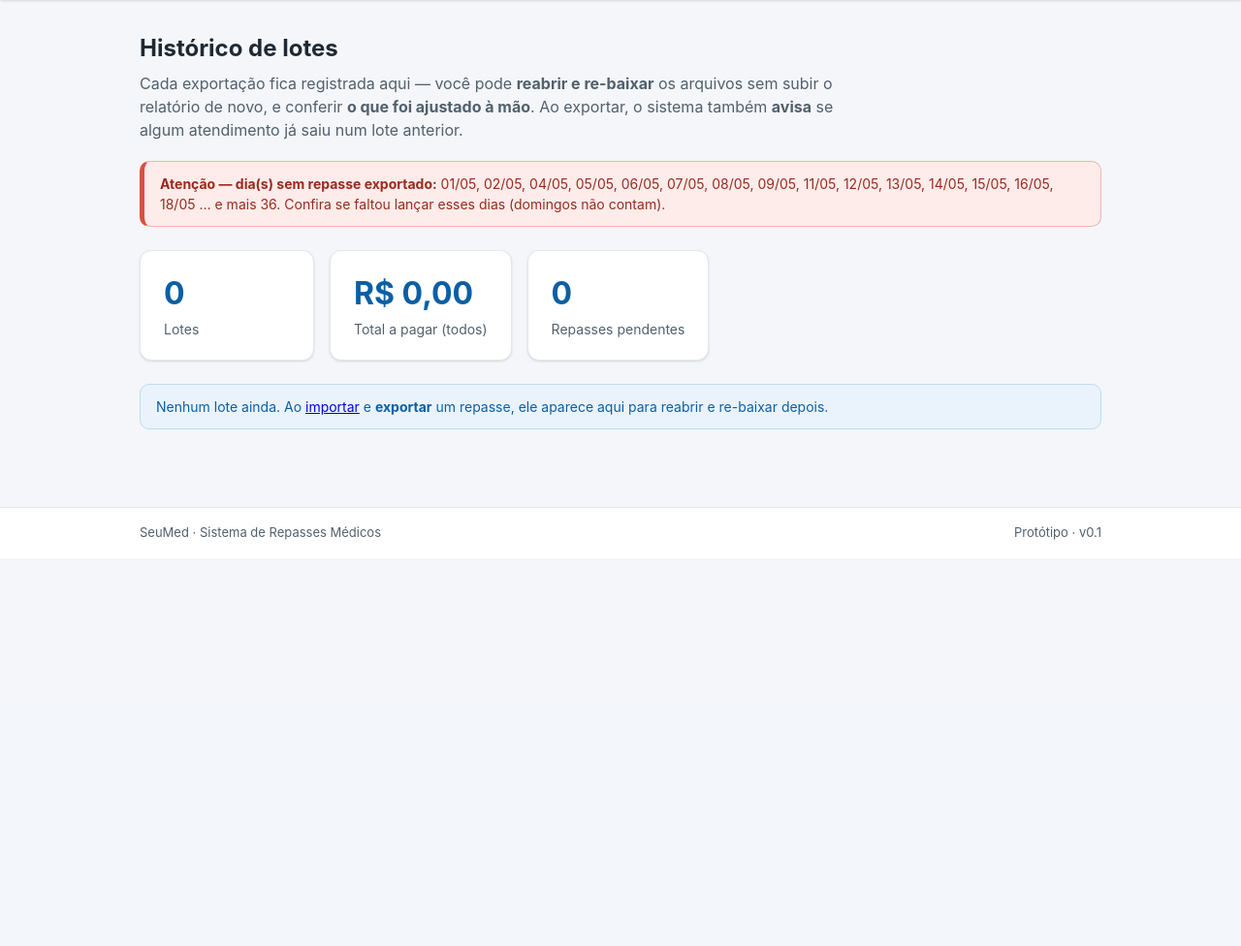
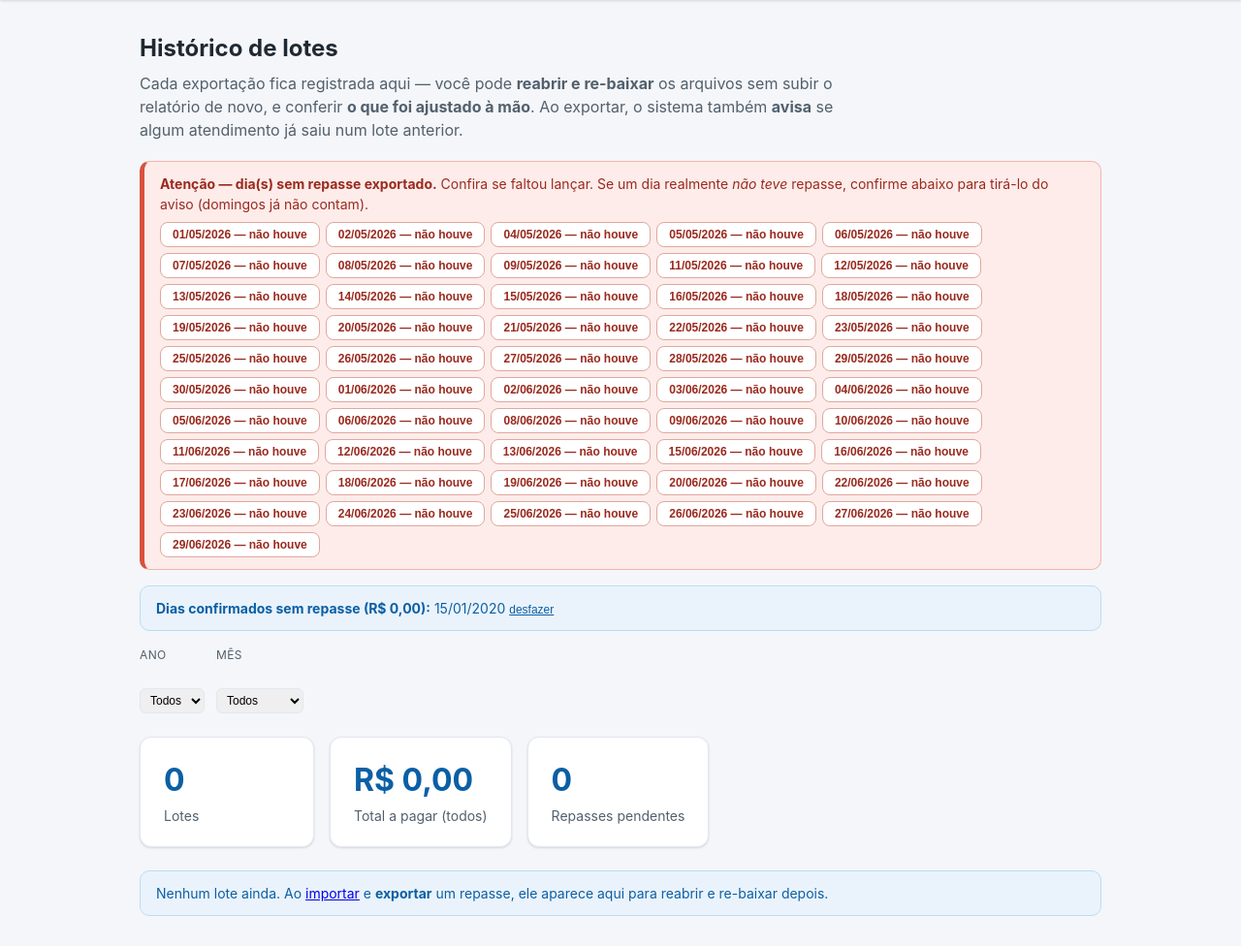
Before and after one commit to FinanceiroSeuMed/Sistema-de-repasses-m-dicos, a Django app: page /lotes/ in a window 1280 px wide. Shown: the part 77-1053 px from the top of the page at 97% size. Before the commit the page ends 634 px from the top, so only its background shows below. Run offline with Django 5.2, Linux system fonts and the light colour scheme; tables that the repository leaves empty hold one stand-in row (values such as "Sample post"); data that the repository does not hold is empty.

Commit message:
Re-seed de medicos (Nome Fantasia + CNPJ) + confirmacao de dia sem repasse + filtros no historico
Cadastro de medicos:
- Novo campo Medico.nome_fantasia (nome fantasia da PJ), exibido em Medicos,
  Administracao e no cadastro rapido da revisao; buscavel no admin.
- seed_medicos passa a ler a lista de medicos da PLANILHA (fonte canonica), e
  nao de carregar_livro_padrao() -- que, com regras ja no banco, lia os medicos
  do proprio banco e virava um no-op circular (nao restaurava o cadastro se ele
  se perdesse). Corrige a recuperacao "banco de dados se perdeu".
- Overrides da diretoria (2026-07-02): razao social + nome fantasia + CNPJ dos
  15 medicos PJ (o CNPJ e a chave do Fornecedor na OMIE a pagar).

Dia sem repasse (confirmacao):
- Novo modelo DiaSemRepasse: a diretoria confirma que um dia nao teve repasse;
  o dia sai do aviso e aparece no historico com valor nulo (R$ 0,00). Apagar a
  confirmacao faz o sistema voltar a solicitar o repasse. Botoes no aviso +
  secao "Dias confirmados sem repasse" com desfazer. Registrado no admin.

Historico:
- Filtros de mes e ano (pelo periodo do atendimento) no topo da lista.

Testes: +7 (recuperacao do seed com fantasia/CNPJ, DiaSemRepasse cobre e reabre
a lacuna, endpoints confirmar/remover, filtros de mes/ano). 90 no total, todos OK.

Co-Authored-By: Claude Opus 4.8 <noreply@anthropic.com>

```diff
--- a/repasses/models.py
+++ b/repasses/models.py
@@ -35,6 +35,8 @@ class Medico(models.Model):
                                  default=CATEGORIA_MEDICO)
     razao_social = models.CharField('Razão Social', max_length=200, blank=True,
                                     help_text='Razão social do médico (PJ).')
+    nome_fantasia = models.CharField('Nome Fantasia', max_length=200, blank=True,
+                                     help_text='Nome fantasia da clínica/PJ do médico.')
     cnpj = models.CharField('CNPJ', max_length=20, blank=True,
                             help_text='CNPJ do médico (PJ) — é a CHAVE do Fornecedor no contas a pagar da OMIE.')
     chave_pix = models.CharField('Chave PIX', max_length=80, blank=True,
@@ -92,6 +94,24 @@ class AjusteMensal(models.Model):
 
     def __str__(self):
         return f'{self.medico.nome} {self.ano_mes}: {self.valor}'
+
+
+class DiaSemRepasse(models.Model):
+    """Dia confirmado pela diretoria como SEM repasse (não houve atendimento a repassar).
+    Some do aviso de 'dias sem repasse' e aparece no histórico como marcador de valor
+    nulo. Apagar volta a solicitar o repasse daquele dia. (Diretoria 2026-07-02.)"""
+
+    data = models.DateField('Dia', unique=True)
+    criado_em = models.DateTimeField('Confirmado em', auto_now_add=True)
+    criado_por = models.CharField('Por', max_length=150, blank=True)
+
+    class Meta:
+        verbose_name = 'Dia sem repasse (confirmado)'
+        verbose_name_plural = 'Dias sem repasse (confirmados)'
+        ordering = ['-data']
+
+    def __str__(self):
+        return f'Sem repasse — {self.data:%d/%m/%Y}'
 
 
 class CorrecaoMemorizada(models.Model):
--- a/repasses/urls.py
+++ b/repasses/urls.py
@@ -16,6 +16,8 @@ urlpatterns = [
     path('importar/exportar/', views.exportar, name='exportar'),
     path('saidas/<str:pasta>/<str:arquivo>', views.baixar_saida, name='baixar_saida'),
     path('lotes/', views.lotes_lista, name='lotes'),
+    path('lotes/sem-repasse/', views.confirmar_sem_repasse, name='confirmar_sem_repasse'),
+    path('lotes/sem-repasse/<int:pk>/remover/', views.remover_sem_repasse, name='remover_sem_repasse'),
     path('relatorio-mensal/', views.relatorio_mensal, name='relatorio_mensal'),
     path('relatorio-mensal/ajustes/', views.salvar_ajuste_mensal, name='salvar_ajuste_mensal'),
     path('lotes/<int:pk>/', views.lote_detalhe, name='lote_detalhe'),
--- a/repasses/views.py
+++ b/repasses/views.py
@@ -13,7 +13,7 @@ from django.urls import reverse
 
 from .forms import ImportarMedPlusForm
 from .models import (AjusteMensal, ArquivoSaida, ClasseMemorizada, CorrecaoMemorizada,
-                     Lote, Medico, RegraRepasse, Repasse, RepasseRascunho)
+                     DiaSemRepasse, Lote, Medico, RegraRepasse, Repasse, RepasseRascunho)
 from .services import correcoes, medplus, omie, regras, repasse
 
 
@@ -925,6 +925,7 @@ def cadastrar_medicos(request):
         Medico.objects.create(
             nome=nome, categoria=categoria,
             razao_social=(request.POST.get(f'novo_razao_{i}') or '').strip(),
+            nome_fantasia=(request.POST.get(f'novo_fantasia_{i}') or '').strip(),
             cnpj=(request.POST.get(f'novo_cnpj_{i}') or '').strip(),
             chave_pix=(request.POST.get(f'novo_pix_{i}') or '').strip(),
             regra_obs=(request.POST.get(f'novo_regra_{i}') or '').strip(),
@@ -1581,6 +1582,8 @@ def _dias_sem_repasse():
     from datetime import date, timedelta
     dias = set(Repasse.objects.exclude(data__isnull=True)
                .values_list('data', flat=True).distinct())
+    # dias que a diretoria CONFIRMOU não terem repasse contam como "cobertos".
+    dias |= set(DiaSemRepasse.objects.values_list('data', flat=True))
     if not dias:
         return []
     hoje = date.today()
@@ -1594,13 +1597,58 @@ def _dias_sem_repasse():
 
 
 def _dias_faltantes_fmt():
-    """Dias sem repasse exportado, já formatados 'DD/MM' — para o aviso persistente."""
-    return [d.strftime('%d/%m') for d in _dias_sem_repasse()]
+    """Dias sem repasse exportado: [{iso, label}] — para o aviso persistente e o botão
+    de confirmar 'não houve repasse'."""
+    return [{'iso': d.isoformat(), 'label': d.strftime('%d/%m/%Y')} for d in _dias_sem_repasse()]
+
+
+def confirmar_sem_repasse(request):
+    """A diretoria confirma que um dia NÃO teve repasse (não havia o que exportar). Cria o
+    marcador — o dia some do aviso e aparece no histórico com valor nulo. (2026-07-02.)"""
+    if request.method != 'POST':
+        raise Http404()
+    from datetime import date
+    try:
+        dia = date.fromisoformat((request.POST.get('data') or '').strip())
+    except ValueError:
+        raise Http404('Data inválida.')
+    quem = request.user.get_username() if request.user.is_authenticated else 'diretoria'
+    DiaSemRepasse.objects.get_or_create(data=dia, defaults={'criado_por': quem})
+    messages.success(request, f'Dia {dia:%d/%m/%Y} confirmado sem repasse.')
+    return redirect('repasses:lotes')
+
+
+def remover_sem_repasse(request, pk):
+    """Remove a confirmação de 'dia sem repasse' — o dia volta a ser solicitado no aviso."""
+    if request.method != 'POST':
+        raise Http404()
+    obj = DiaSemRepasse.objects.filter(pk=pk).first()
+    if obj:
+        dia = obj.data
+        obj.delete()
+        messages.info(request, f'Dia {dia:%d/%m/%Y} voltou a ser solicitado (confirmação removida).')
+    return redirect('repasses:lotes')
+
+
+_MESES_FILTRO = [(1, 'Janeiro'), (2, 'Fevereiro'), (3, 'Março'), (4, 'Abril'), (5, 'Maio'),
+                 (6, 'Junho'), (7, 'Julho'), (8, 'Agosto'), (9, 'Setembro'), (10, 'Outubro'),
+                 (11, 'Novembro'), (12, 'Dezembro')]
 
 
 def lotes_lista(request):
-    """Histórico de lotes processados, com o que ainda falta pagar."""
-    lotes = list(Lote.objects.all())
+    """Histórico de lotes processados, com o que ainda falta pagar. Filtros de mês/ano
+    (por período do atendimento) e confirmação de dias sem repasse."""
+    qs = Lote.objects.all()
+    # Anos disponíveis (do período dos atendimentos) para o filtro.
+    anos = sorted({d.year for d in Lote.objects.exclude(periodo_inicio__isnull=True)
+                   .values_list('periodo_inicio', flat=True)}, reverse=True)
+    ano = request.GET.get('ano') or ''
+    mes = request.GET.get('mes') or ''
+    if ano.isdigit():
+        qs = qs.filter(periodo_inicio__year=int(ano))
+    if mes.isdigit():
+        qs = qs.filter(periodo_inicio__month=int(mes))
+    lotes = list(qs)
     pendentes_total = 0
     for l in lotes:
         reps = list(l.repasses.all())
@@ -1614,6 +1662,11 @@ def lotes_lista(request):
         'total_pagar': sum((l.total_pagar for l in lotes), 0),
         'pendentes_total': pendentes_total,
         'dias_faltantes': _dias_faltantes_fmt(),
+        'dias_confirmados': list(DiaSemRepasse.objects.all()),
+        'anos': anos,
+        'meses': _MESES_FILTRO,
+        'ano_sel': ano,
+        'mes_sel': mes,
     })
 
 
--- a/static/css/app.css
+++ b/static/css/app.css
@@ -187,6 +187,11 @@ body {
 /* Aviso persistente de dias sem repasse exportado — mais forte que o aviso comum. */
 .alerta-faltantes { background: #fdecea; color: #9a2a1e; border: 1px solid #f3b4ab;
     border-left: 5px solid #d9503f; font-size: 14px; }
+.dias-faltantes-botoes { display: flex; flex-wrap: wrap; gap: 6px; }
+.dias-faltantes-botoes .botao-mini { background: #fff; color: #9a2a1e; border: 1px solid #e0a89e; }
+.dia-confirmado { white-space: nowrap; margin-right: 2px; }
+.link-remover { background: none; border: none; color: var(--azul); cursor: pointer;
+    font-size: 12px; text-decoration: underline; padding: 0 0 0 4px; }
 
 .mensagens { margin: 12px 0; display: flex; flex-direction: column; gap: 8px; }
 .msg { border-radius: 10px; padding: 11px 16px; font-size: 14px; border: 1px solid transparent; }
--- a/templates/repasses/administracao.html
+++ b/templates/repasses/administracao.html
@@ -37,7 +37,7 @@
             <section class="bloco-medico">
                 <div class="bloco-cabecalho"><h2>{{ rotulo }} ({{ lista|length }})</h2></div>
                 <table class="tabela">
-                    <thead><tr><th>Médico</th><th>Papéis</th><th>Razão Social</th><th>CNPJ</th><th>Chave PIX</th><th>Regra / observação</th><th class="so-edicao">Editar</th></tr></thead>
+                    <thead><tr><th>Médico</th><th>Papéis</th><th>Razão Social</th><th>Nome Fantasia</th><th>CNPJ</th><th>Chave PIX</th><th>Regra / observação</th><th class="so-edicao">Editar</th></tr></thead>
                     <tbody>
                         {% for m in lista %}
                         <tr{% if not m.ativo %} class="linha-inativa"{% endif %}>
@@ -48,6 +48,7 @@
                                 {% if m.eh_anestesista %}<span class="badge badge-cirurgia">Anestesista</span>{% endif %}
                             </td>
                             <td>{{ m.razao_social|default:"—" }}</td>
+                            <td>{{ m.nome_fantasia|default:"—" }}</td>
                             <td>{{ m.cnpj|default:"—" }}</td>
                             <td>{{ m.chave_pix|default:"—" }}</td>
                             <td>{{ m.regra_obs|default:"—" }}</td>
--- a/templates/repasses/lotes.html
+++ b/templates/repasses/lotes.html
@@ -15,11 +15,45 @@
 
 {% if dias_faltantes %}
 <div class="alerta alerta-faltantes">
-    <strong>Atenção — dia(s) sem repasse exportado:</strong>
-    {{ dias_faltantes|slice:":15"|join:", " }}{% if dias_faltantes|length > 15 %} … e mais {{ dias_faltantes|length|add:"-15" }}{% endif %}.
-    Confira se faltou lançar esses dias (domingos não contam).
+    <p style="margin:0 0 8px"><strong>Atenção — dia(s) sem repasse exportado.</strong> Confira se faltou
+        lançar. Se um dia realmente <em>não teve</em> repasse, confirme abaixo para tirá-lo do aviso
+        (domingos já não contam).</p>
+    <div class="dias-faltantes-botoes">
+        {% for d in dias_faltantes %}
+        <form method="post" action="{% url 'repasses:confirmar_sem_repasse' %}" style="display:inline">
+            {% csrf_token %}
+            <input type="hidden" name="data" value="{{ d.iso }}">
+            <button type="submit" class="botao botao-mini" title="Confirmar que {{ d.label }} não teve repasse">{{ d.label }} — não houve</button>
+        </form>
+        {% endfor %}
+    </div>
 </div>
 {% endif %}
+
+{% if dias_confirmados %}
+<div class="alerta alerta-info">
+    <strong>Dias confirmados sem repasse (R$ 0,00):</strong>
+    {% for c in dias_confirmados %}<span class="dia-confirmado">{{ c.data|date:"d/m/Y" }}<form method="post" action="{% url 'repasses:remover_sem_repasse' c.id %}" style="display:inline">{% csrf_token %}<button type="submit" class="link-remover" title="Voltar a solicitar o repasse deste dia">desfazer</button></form></span>{% if not forloop.last %} · {% endif %}{% endfor %}
+</div>
+{% endif %}
+
+<form method="get" class="filtro-mes" style="display:flex;gap:12px;align-items:flex-end;flex-wrap:wrap;margin:14px 0">
+    <div>
+        <label class="resumo-rotulo" for="f-ano">Ano</label><br>
+        <select name="ano" id="f-ano" class="inp-classe" onchange="this.form.submit()">
+            <option value="">Todos</option>
+            {% for a in anos %}<option value="{{ a }}"{% if ano_sel == a|stringformat:"s" %} selected{% endif %}>{{ a }}</option>{% endfor %}
+        </select>
+    </div>
+    <div>
+        <label class="resumo-rotulo" for="f-mes">Mês</label><br>
+        <select name="mes" id="f-mes" class="inp-classe" onchange="this.form.submit()">
+            <option value="">Todos</option>
+            {% for num, nome in meses %}<option value="{{ num }}"{% if mes_sel == num|stringformat:"s" %} selected{% endif %}>{{ nome }}</option>{% endfor %}
+        </select>
+    </div>
+    {% if ano_sel or mes_sel %}<a class="botao botao-mini" href="{% url 'repasses:lotes' %}">Limpar filtro</a>{% endif %}
+</form>
 
 <section class="cards-indicadores">
     <div class="card-indicador"><span class="numero">{{ total }}</span><span class="rotulo">Lotes</span></div>
--- a/templates/repasses/medicos.html
+++ b/templates/repasses/medicos.html
@@ -26,6 +26,7 @@
                 <th>Médico</th>
                 <th>Papéis</th>
                 <th>Razão Social</th>
+                <th>Nome Fantasia</th>
                 <th>CNPJ</th>
                 <th>Chave PIX</th>
                 <th>Regra / observação</th>
@@ -41,6 +42,7 @@
                     {% if m.eh_anestesista %}<span class="badge badge-cirurgia">Anestesista</span>{% endif %}
                 </td>
                 <td>{{ m.razao_social|default:"—" }}</td>
+                <td>{{ m.nome_fantasia|default:"—" }}</td>
                 <td>{{ m.cnpj|default:"—" }}</td>
                 <td>{{ m.chave_pix|default:"—" }}</td>
                 <td>{{ m.regra_obs|default:"—" }}</td>
```
Also changed, not shown: repasses/admin.py (+12 -5 lines), repasses/management/commands/seed_medicos.py (+33 -20 lines), repasses/tests.py (+88 -0 lines), templates/repasses/revisao.html (+4 -3 lines), repasses/migrations/0017_diasemrepasse_medico_nome_fantasia.py (added).
